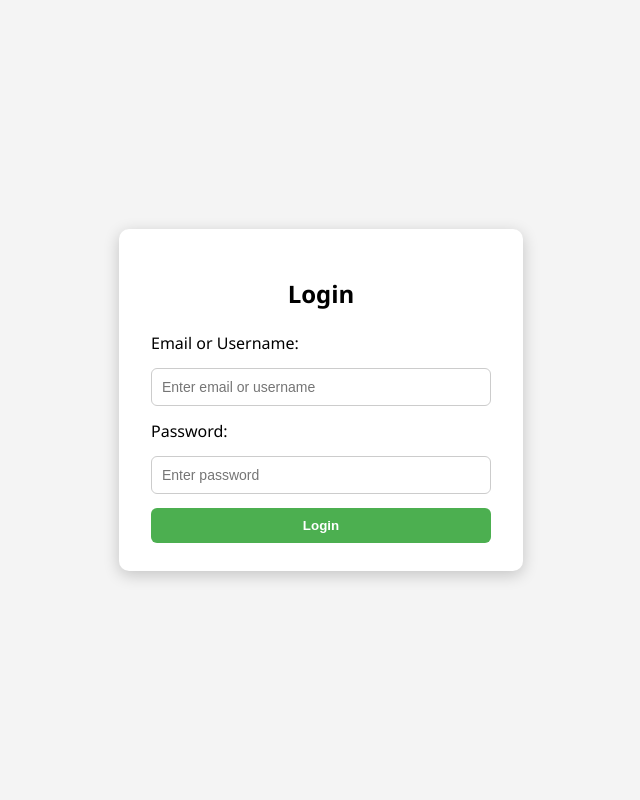
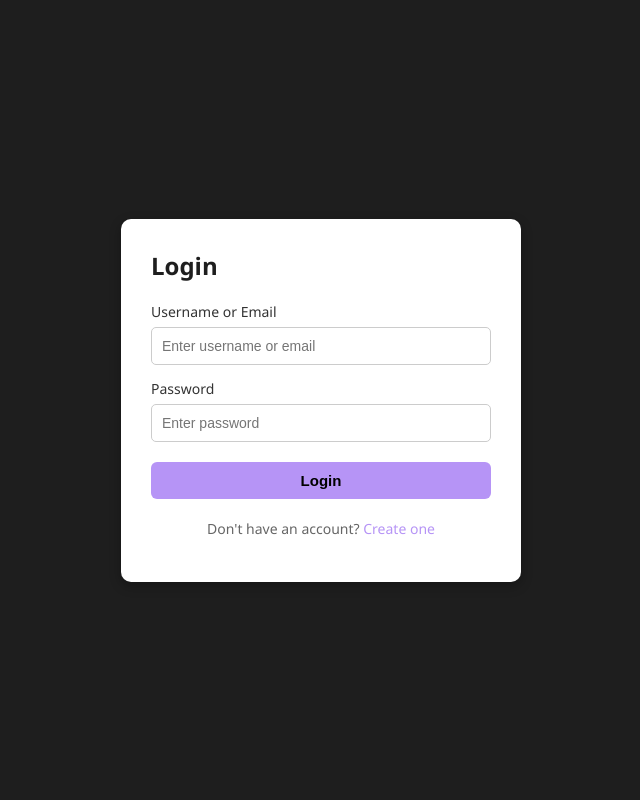
Before and after one commit to stepanmonster/cmsc128-IndivProject_Niedes_Almonia, a Flask app: page / in a window 1280 px wide. Shown: the whole page, without its empty margins (319-959 px from the left). Run offline with Flask 3, Linux system fonts and the light colour scheme.

Commit message:
Adjusted logic on account creation

```diff
--- a/app.py
+++ b/app.py
@@ -1,14 +1,16 @@
 from flask import Flask, jsonify, request, render_template
 from flask_sqlalchemy import SQLAlchemy
+from werkzeug.security import generate_password_hash, check_password_hash
 from datetime import datetime
 
 app = Flask(__name__)
 app.config["SQLALCHEMY_DATABASE_URI"] = "sqlite:///database.db"
 app.config["SQLALCHEMY_TRACK_MODIFICATIONS"] = False
+
 db = SQLAlchemy(app)
 
+# ---------- MODELS ----------
 
-# ---------- MODELS ----------
 class Task(db.Model):
     id = db.Column(db.Integer, primary_key=True)
     text = db.Column(db.String(300), nullable=False)
@@ -28,10 +30,9 @@ class Task(db.Model):
             "createdAt": int(self.created_at.timestamp() * 1000),
         }
 
-
 class User(db.Model):
     u_id = db.Column(db.Integer, primary_key=True)
-    u_email = db.Column(db.String(200), unique=True, nullable=True)
+    u_email = db.Column(db.String(200), nullable=True)
     u_username = db.Column(db.String(200), unique=True, nullable=False)
     u_password = db.Column(db.String(200), nullable=False)
 
@@ -42,29 +43,30 @@ class User(db.Model):
             "username": self.u_username
         }
 
-
 # ---------- DB INIT ----------
 with app.app_context():
     db.create_all()
 
+# ---------- PAGES ----------
 
-# ---------- PAGES ----------
 @app.route("/")
 def index():
     return render_template("login.html")
 
+@app.route("/login")
+def login_page():
+    return render_template("login.html")
 
 @app.route("/tasks")
 def tasks_page():
     return render_template("main.html")
 
+# ---------- TASK REST API ----------
 
-# ---------- TASK REST API ----------
 @app.get("/api/tasks")
 def list_tasks():
     tasks = Task.query.order_by(Task.created_at.asc()).all()
     return jsonify([t.to_dict() for t in tasks])
-
 
 @app.post("/api/tasks")
 def create_task():
@@ -83,11 +85,11 @@ def create_task():
     db.session.commit()
     return jsonify(t.to_dict()), 201
 
-
 @app.put("/api/tasks/<int:task_id>")
 def update_task(task_id):
     t = Task.query.get_or_404(task_id)
     data = request.get_json(force=True)
+
     if "text" in data:
         t.text = data["text"].strip()
     if "date" in data:
@@ -96,9 +98,9 @@ def update_task(task_id):
         t.priority = data["priority"] or "Mid"
     if "checked" in data:
         t.checked = bool(data["checked"])
+
     db.session.commit()
     return jsonify(t.to_dict())
-
 
 @app.patch("/api/tasks/<int:task_id>/toggle")
 def toggle_task(task_id):
@@ -107,7 +109,6 @@ def toggle_task(task_id):
     db.session.commit()
     return jsonify(t.to_dict())
 
-
 @app.delete("/api/tasks/<int:task_id>")
 def delete_task(task_id):
     t = Task.query.get_or_404(task_id)
@@ -115,36 +116,22 @@ def delete_task(task_id):
     db.session.commit()
     return "", 204
 
+# ---------- USER REST API ----------
 
-# ---------- USER REST API ----------
-@app.route("/login")
-def login_page():
-    return render_template("login.html")
+# Add this new endpoint to get current user
+@app.get("/api/current-user")
+def get_current_user():
+    user_id = session.get('user_id')
+    if not user_id:
+        return jsonify({"error": "Not logged in"}), 401
 
+    user = User.query.get(user_id)
+    if not user:
+        return jsonify({"error": "User not found"}), 404
 
-@app.post("/api/user")
-def create_user():
-    data = request.get_json(force=True)
+    return jsonify(user.to_dict()), 200
 
-    u = User(
-        u_email=data.get("email", "").strip() or None,
-        u_username=data.get("username"),
-        u_password=data.get("password")
-    )
-
-    if not u.u_username:
-        return jsonify({"error": "username is required"}), 400
-    if not u.u_password:
-        return jsonify({"error": "password is required"}), 400
-    if not u.u_email and "@" in u.u_username:
-        # optional: auto-detect if username looks like an email
-        u.u_email = u.u_username
-
-    db.session.add(u)
-    db.session.commit()
-    return jsonify(u.to_dict()), 201
-
-
+# Update login endpoint to set session
 @app.post("/api/login")
 def login_user():
     data = request.get_json(force=True)
@@ -154,7 +141,6 @@ def login_user():
     if not credentials or not password:
         return jsonify({"error": "Missing credentials or password"}), 400
 
-    # Allow login by either username or email
     user = User.query.filter(
         (User.u_username == credentials) | (User.u_email == credentials)
     ).first()
@@ -162,12 +148,62 @@ def login_user():
     if not user:
         return jsonify({"error": "User not found"}), 404
 
-    if user.u_password != password:
+    if not check_password_hash(user.u_password, password):
         return jsonify({"error": "Incorrect password"}), 401
 
-    # Redirect handled by frontend (login.html script)
+    # Set session
+    session['user_id'] = user.u_id
+
     return jsonify({"message": "Login successful", "user": user.to_dict()}), 200
 
+# Update registration to set session
+@app.post("/api/user")
+def create_user():
+    data = request.get_json(force=True)
+    username = data.get("username", "").strip()
+    email = (data.get("email") or "").strip() or None
+    password = data.get("password", "").strip()
+
+    # Validation
+    if not username:
+        return jsonify({"error": "Username is required"}), 400
+    if not password:
+        return jsonify({"error": "Password is required"}), 400
+    if len(password) < 6:
+        return jsonify({"error": "Password must be at least 6 characters"}), 400
+
+    if User.query.filter_by(u_username=username).first():
+        return jsonify({"error": "Username already exists"}), 400
+
+    if email and User.query.filter_by(u_email=email).first():
+        return jsonify({"error": "Email already exists"}), 400
+
+    u = User(
+        u_email=email,
+        u_username=username,
+        u_password=generate_password_hash(password)
+    )
+
+    db.session.add(u)
+    db.session.commit()
+
+    # Set session
+    session['user_id'] = u.u_id
+
+    return jsonify(u.to_dict()), 201
+
+# Add logout endpoint
+@app.post("/api/logout")
+def logout():
+    session.pop('user_id', None)
+    return jsonify({"message": "Logged out"}), 200
+
+# Protect the tasks page
+@app.route("/tasks")
+def tasks_page():
+    if 'user_id' not in session:
+        return redirect(url_for('login_page'))
+    return render_template("main.html")
 
 if __name__ == "__main__":
     app.run(debug=True)
--- a/static/main.js
+++ b/static/main.js
@@ -371,35 +371,105 @@ function hideToast() {
   toast.classList.remove("show");
 }
 
+// -------- TOGGLE BETWEEN LOGIN AND REGISTER --------
+if (document.getElementById("show-register")) {
+    document.getElementById("show-register").addEventListener("click", (e) => {
+        e.preventDefault();
+        document.getElementById("login-section").style.display = "none";
+        document.getElementById("register-section").style.display = "block";
+    });
+}
+
+if (document.getElementById("show-login")) {
+    document.getElementById("show-login").addEventListener("click", (e) => {
+        e.preventDefault();
+        document.getElementById("register-section").style.display = "none";
+        document.getElementById("login-section").style.display = "block";
+    });
+}
 // -------- LOGIN PAGE LOGIC --------
 if (document.getElementById("login-confirm")) {
     const loginBtn = document.getElementById("login-confirm");
-
-  loginBtn.addEventListener("click", () => {
-    const credentials = document
-      .getElementById("login-credentials")
-      .value.trim();
+    loginBtn.addEventListener("click", async () => {
+        const credentials = document.getElementById("login-credentials").value.trim();
         const password = document.getElementById("login-password").value.trim();
 
         if (!credentials || !password) {
-      alert("Please fill in both fields.");
+            alert("Please enter both username/email and password.");
             return;
         }
 
-    fetch("/api/login", {
+        try {
+            const response = await fetch("/api/login", {
                 method: "POST",
                 headers: { "Content-Type": "application/json" },
                 body: JSON.stringify({ credentials, password }),
+            });
+
+            const data = await response.json();
+
+            if (data.error) {
+                alert(data.error);
+            } else {
+                alert(`Welcome back, ${data.user.username}!`);
+                // Redirect to main page
+                window.location.href = "/tasks";
+            }
+        } catch (err) {
+            console.error("Login error:", err);
+            alert("Login failed. Please try again.");
+        }
+    });
+}
+
+// -------- REGISTRATION LOGIC --------
+if (document.getElementById("register-confirm")) {
+    const registerBtn = document.getElementById("register-confirm");
+    registerBtn.addEventListener("click", () => {
+        const username = document.getElementById("register-username").value.trim();
+        const email = document.getElementById("register-email").value.trim();
+        const password = document.getElementById("register-password").value.trim();
+        const confirmPassword = document.getElementById("register-confirm-password").value.trim();
+
+        // Validation
+        if (!username || !password) {
+            alert("Username and password are required.");
+            return;
+        }
+
+        if (password !== confirmPassword) {
+            alert("Passwords do not match.");
+            return;
+        }
+
+        if (password.length < 6) {
+            alert("Password must be at least 6 characters long.");
+            return;
+        }
+
+        // Call registration API
+        fetch("/api/user", {
+            method: "POST",
+            headers: { "Content-Type": "application/json" },
+            body: JSON.stringify({
+                username,
+                email: email || null,
+                password
+            }),
         })
         .then((res) => res.json())
         .then((data) => {
             if (data.error) {
                 alert(data.error);
             } else {
-          alert(`Welcome back, ${data.user.username}!`);
-          window.location.href = "/tasks"; // redirect to main page
+                alert(`Account created successfully! Welcome, ${data.username}!`);
+                window.location.href = "/tasks";
+
             }
         })
-      .catch((err) => console.error("Login error:", err));
+        .catch((err) => {
+            console.error("Registration error:", err);
+            alert("Registration failed. Please try again.");
+        });
     });
 }
--- a/static/styles.css
+++ b/static/styles.css
@@ -3,6 +3,89 @@ html, body {
   padding: 0;
   height: 100%;
 }
+/* Login/Register Page Styles */
+body.auth-page {
+    background-color: #1e1e1e;
+    display: flex;
+    align-items: center;
+    justify-content: center;
+    height: 100vh;
+    margin: 0;
+    font-family: 'Segoe UI', sans-serif;
+}
+
+.auth-container {
+    background-color: white;
+    padding: 30px;
+    border-radius: 10px;
+    width: 340px;
+    box-shadow: 0 4px 12px rgba(0, 0, 0, 0.3);
+}
+
+.auth-container h1 {
+    margin: 0 0 20px 0;
+    font-size: 24px;
+    color: #1e1e1e;
+}
+
+.auth-container label {
+    display: block;
+    margin-bottom: 6px;
+    font-size: 14px;
+    font-weight: 500;
+    color: #333;
+}
+
+.auth-container input {
+    width: 100%;
+    padding: 10px;
+    font-size: 14px;
+    border-radius: 5px;
+    border: 1px solid #ccc;
+    margin-bottom: 14px;
+    box-sizing: border-box;
+}
+
+.auth-container input:focus {
+    outline: none;
+    border-color: #b694f6;
+}
+
+.btn-primary {
+    width: 100%;
+    padding: 10px;
+    background-color: #b694f6;
+    color: black;
+    border: none;
+    border-radius: 6px;
+    cursor: pointer;
+    font-weight: bold;
+    font-size: 15px;
+    margin-top: 6px;
+}
+
+.btn-primary:hover {
+    background-color: #d1b9f9;
+}
+
+.toggle-form {
+    margin-top: 20px;
+    text-align: center;
+    font-size: 14px;
+    color: #666;
+}
+
+.toggle-form a {
+    color: #b694f6;
+    text-decoration: none;
+    font-weight: 500;
+    cursor: pointer;
+}
+
+.toggle-form a:hover {
+    text-decoration: underline;
+}
+
 
 .parent {
   display: grid;
--- a/templates/login.html
+++ b/templates/login.html
@@ -1,71 +1,48 @@
 <!DOCTYPE html>
 <html lang="en">
 <head>
-  <meta charset="UTF-8">
-  <title>Login</title>
-  <link rel="stylesheet" href="{{ url_for('static', filename='styles.css') }}">
-  <style>
-    body {
-      background-color: #f4f4f4;
-      display: flex;
-      justify-content: center;
-      align-items: center;
-      height: 100vh;
-      font-family: 'Segoe UI', sans-serif;
-    }
+    <meta charset="UTF-8" />
+    <meta name="viewport" content="width=device-width, initial-scale=1.0" />
+    <title>Login - To Do</title>
+    <link rel="stylesheet" href="{{ url_for('static', filename='styles.css') }}" />
+</head>
+<body class="auth-page">
+    <!-- Login Form (shown by default) -->
+    <div id="login-section" class="auth-container">
+        <h1>Login</h1>
 
-    .login-box {
-      background: white;
-      padding: 28px 32px;
-      border-radius: 10px;
-      box-shadow: 0 4px 16px rgba(0, 0, 0, 0.2);
-      width: 340px;
-      display: flex;
-      flex-direction: column;
-      gap: 14px;
-    }
+        <label for="login-credentials">Username or Email</label>
+        <input type="text" id="login-credentials" placeholder="Enter username or email" />
 
-    .login-box h2 {
-      text-align: center;
-      margin-bottom: 8px;
-    }
+        <label for="login-password">Password</label>
+        <input type="password" id="login-password" placeholder="Enter password" />
 
-    .login-box input {
-      padding: 10px;
-      border: 1px solid #ccc;
-      border-radius: 6px;
-      font-size: 14px;
-    }
+        <button id="login-confirm" class="btn-primary">Login</button>
 
-    .login-box button {
-      padding: 10px;
-      border: none;
-      border-radius: 6px;
-      background-color: #4CAF50;
-      color: white;
-      font-weight: bold;
-      cursor: pointer;
-    }
+        <p class="toggle-form">Don't have an account? <a href="#" id="show-register">Create one</a></p>
+    </div>
 
-    .login-box button:hover {
-      background-color: #43a047;
-    }
-  </style>
-</head>
-<body>
-  <div class="login-box">
-    <h2>Login</h2>
+    <!-- Register Form (hidden by default) -->
+    <div id="register-section" class="auth-container" style="display: none;">
+        <h1>Create Account</h1>
 
-    <label>Email or Username:</label>
-    <input type="text" id="login-credentials" placeholder="Enter email or username">
+        <label for="register-username">Username</label>
+        <input type="text" id="register-username" placeholder="Choose a username" />
 
-    <label>Password:</label>
-    <input type="password" id="login-password" placeholder="Enter password">
+        <label for="register-email">Email (optional)</label>
+        <input type="email" id="register-email" placeholder="your@email.com" />
 
-    <button id="login-confirm">Login</button>
-  </div>
+        <label for="register-password">Password</label>
+        <input type="password" id="register-password" placeholder="Create a password" />
 
-  <!-- 👇 Load main.js (contains both main app and login logic) -->
-  <script src="{{ url_for('static', filename='main.js') }}" defer></script>
+        <label for="register-confirm-password">Confirm Password</label>
+        <input type="password" id="register-confirm-password" placeholder="Re-enter password" />
+
+        <button id="register-confirm" class="btn-primary">Create Account</button>
+
+        <p class="toggle-form">Already have an account? <a href="#" id="show-login">Login here</a></p>
+    </div>
+
+    <script src="{{ url_for('static', filename='main.js') }}"></script>
 </body>
 </html>
```
Also changed, not shown: other parts of static/styles.css (+51 -0 lines), templates/main.html (+21 -0 lines). Lines whose indentation alone changed are shown as unchanged.
